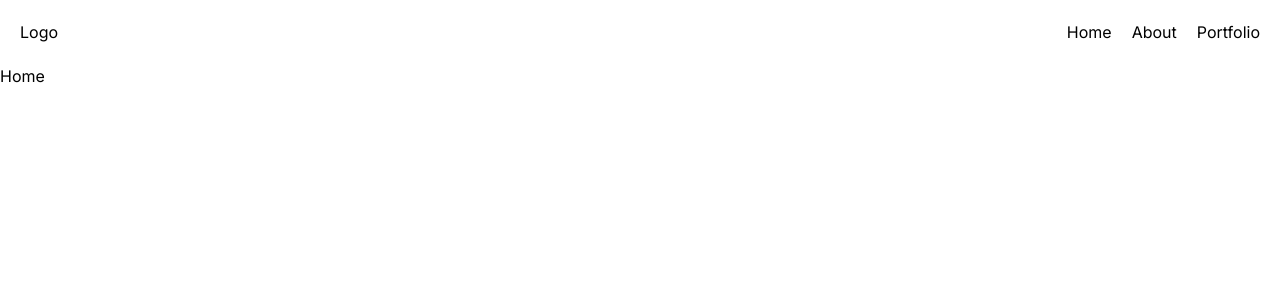
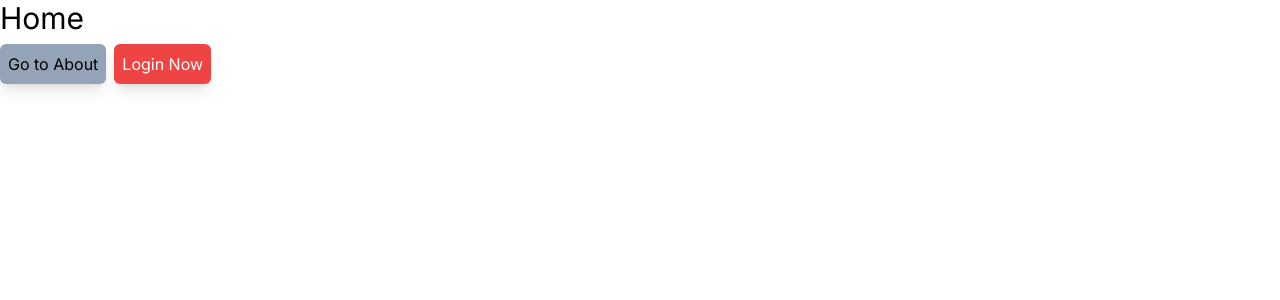
Before and after one commit to TashafMahmood/nextjs14, a Next.js app in the folder my-app/: page / in a window 1280 px wide. Shown: the top 300 px of the page. Built offline with nearby package versions, Linux system fonts and the light colour scheme.

Commit message:
create useRouter navigation

```diff
--- a/my-app/app/layout.js
+++ b/my-app/app/layout.js
@@ -1,6 +1,5 @@
 import { Inter } from "next/font/google";
 import "./globals.css";
-import Navbar from "@/components/Navbar";
 
 const inter = Inter({ subsets: ["latin"] });
 
@@ -13,7 +12,6 @@ export default function RootLayout({ children }) {
   return (
     <html lang="en">
       <body className={inter.className}>
-        <Navbar />
         {children}
       </body>
     </html>
--- /dev/null
+++ b/my-app/app/login/page.js
@@ -0,0 +1,11 @@
+import React from 'react'
+
+const Login = () => {
+  return (
+    <div>
+      Login now
+    </div>
+  )
+}
+
+export default Login
--- a/my-app/app/page.js
+++ b/my-app/app/page.js
@@ -1,11 +1,31 @@
-import React from 'react'
+"use client";
+import React from "react";
+import { useRouter } from "next/navigation";
 
 const page = () => {
+  const router = useRouter();
+
+  const navigate = (page) => {
+    router.push(page);
+  };
+
   return (
     <div>
-      Home
+      <h1 className="text-3xl">Home</h1>
+      <button
+        className="bg-slate-400 p-2 rounded-md shadow-lg my-2 hover:bg-slate-500 cursor-pointer transition-all ease-in"
+        onClick={() => router.push("about")}
+      >
+        Go to About
+      </button>
+      <button
+        className="bg-red-500 p-2 rounded-md shadow-lg my-2 hover:bg-red-600 cursor-pointer transition-all ease-in text-white ml-2"
+        onClick={() => navigate("login")}
+      >
+        Login Now
+      </button>
     </div>
-  )
-}
+  );
+};
 
-export default page
+export default page;
--- a/my-app/app/portfolio/page.js
+++ /dev/null
@@ -1,11 +0,0 @@
-import React from 'react'
-
-const Portfolio = () => {
-  return (
-    <div>
-      This is my Portfolio
-    </div>
-  )
-}
-
-export default Portfolio
--- a/my-app/components/Navbar.jsx
+++ /dev/null
@@ -1,17 +0,0 @@
-import React from 'react'
-import Link from 'next/link'
-
-const Navbar = () => {
-  return (
-    <nav>
-      <div>Logo</div>
-      <ul>
-        <Link href='/'>Home</Link>
-        <Link href='/about'>About</Link>
-        <Link href='/portfolio'>Portfolio</Link>
-      </ul>
-    </nav>
-  )
-}
-
-export default Navbar
```
